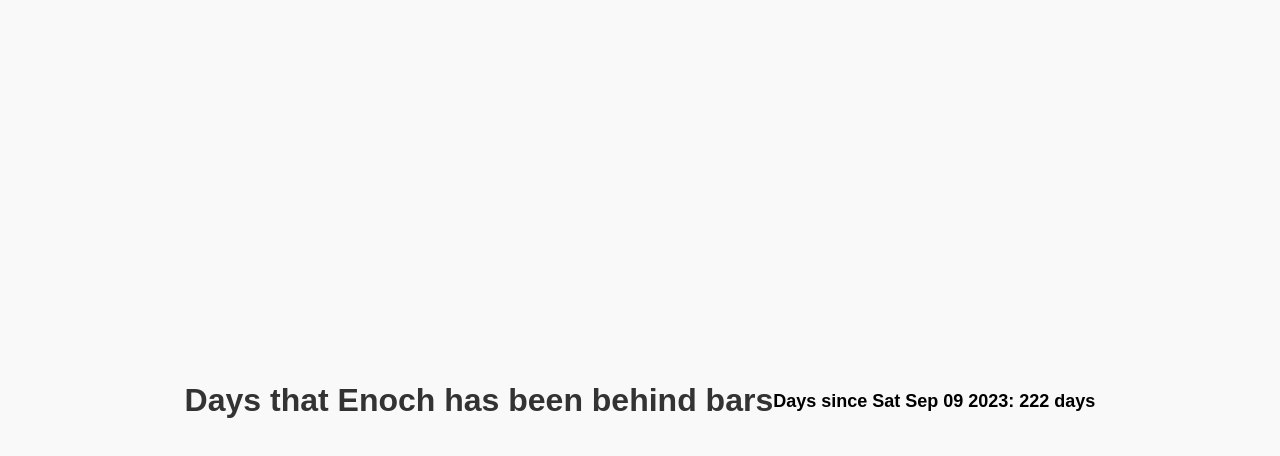
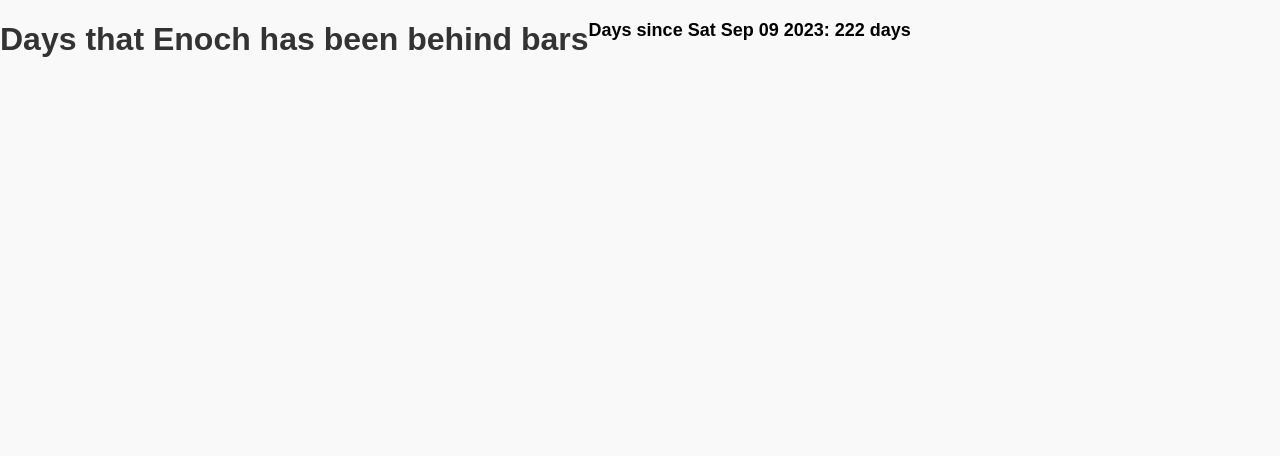
Before and after one commit to Starkandco/HowLongIsEnochBehindBars, a plain HTML site: page index.html in a window 1280 px wide. Drawn offline with Linux system fonts and the light colour scheme.

Commit message:
Update index.html

```diff
--- a/index.html
+++ b/index.html
@@ -8,10 +8,8 @@
             text-align: center;
             background-color: #f9f9f9;
             display: flex;
-            justify-content: center;
-            align-items: center;
-            height: 100vh; /* Set the body height to 100% of the viewport height */
-            margin: 0; /* Remove default margin */
+            height: 100vh;
+            margin: 0;
         }
         h1 {
             color: #333;
```
